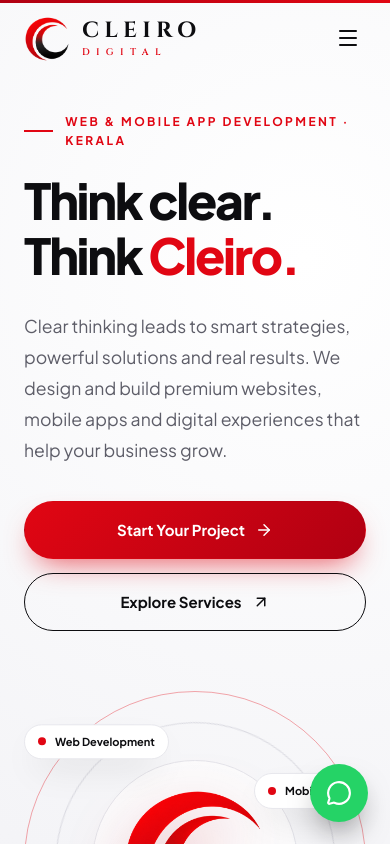
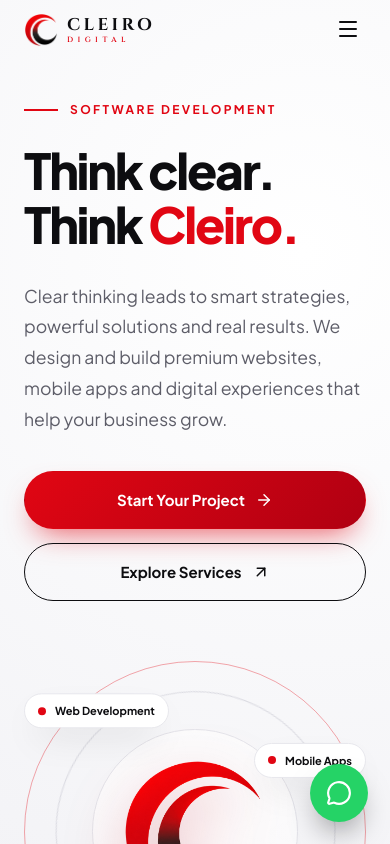
Before and after one commit to shafeequegithubb/cleirotech, a React (Vite) app: page / in a window 390 px wide. Shown: the top 844 px of the page. Built offline with nearby package versions, Linux system fonts and the light colour scheme.

Commit message:
hero updted

```diff
--- a/src/App.tsx
+++ b/src/App.tsx
@@ -1,6 +1,5 @@
 import { useLenis } from "./hooks/useLenis";
 import { Preloader } from "./components/Preloader";
-import { ScrollProgress } from "./components/ScrollProgress";
 import { Navbar } from "./components/Navbar";
 import { Hero } from "./components/Hero";
 import { Marquee } from "./components/Marquee";
@@ -22,7 +21,6 @@
   return (
     <>
       <Preloader />
-      <ScrollProgress />
       <Navbar />
       <main>
         <Hero />
--- a/src/components/Hero.tsx
+++ b/src/components/Hero.tsx
@@ -42,7 +42,7 @@
             animate={{ opacity: 1, y: 0 }}
             transition={{ duration: 0.8, delay: 1.5, ease }}
           >
-            Web &amp; Mobile App Development · Kerala
+            Software development
           </motion.span>
 
           <h1 className="hero__title">
--- a/src/components/ScrollProgress.tsx
+++ /dev/null
@@ -1,7 +0,0 @@
-import { motion, useScroll, useSpring } from "framer-motion";
-
-export function ScrollProgress() {
-  const { scrollYProgress } = useScroll();
-  const scaleX = useSpring(scrollYProgress, { stiffness: 120, damping: 28, mass: 0.3 });
-  return <motion.div className="progress" style={{ scaleX }} />;
-}
--- a/src/styles/global.css
+++ b/src/styles/global.css
@@ -254,17 +254,6 @@
   height: 100%;
   background: var(--red);
   transform-origin: left;
-}
-
-.progress {
-  position: fixed;
-  top: 0;
-  left: 0;
-  right: 0;
-  height: 3px;
-  background: linear-gradient(90deg, var(--red-deep), var(--red));
-  transform-origin: left;
-  z-index: 150;
 }
 
 /* ───────────────────────────── Logo ───────────────────────────── */
@@ -1290,8 +1279,27 @@
   .nav__toggle {
     display: block;
   }
+  .nav__inner {
+    height: 60px;
+  }
+  .nav .logo {
+    gap: 9px;
+  }
+  .nav .logo__mark {
+    width: 34px;
+    height: 34px;
+  }
+  .nav .logo__name {
+    font-size: 17px;
+    letter-spacing: 0.2em;
+  }
+  .nav .logo__sub {
+    margin-top: 4px;
+    font-size: 7.5px;
+    letter-spacing: 0.6em;
+  }
   .hero {
-    padding-top: 112px;
+    padding-top: 92px;
   }
   .hero__grid,
   .why,
```
